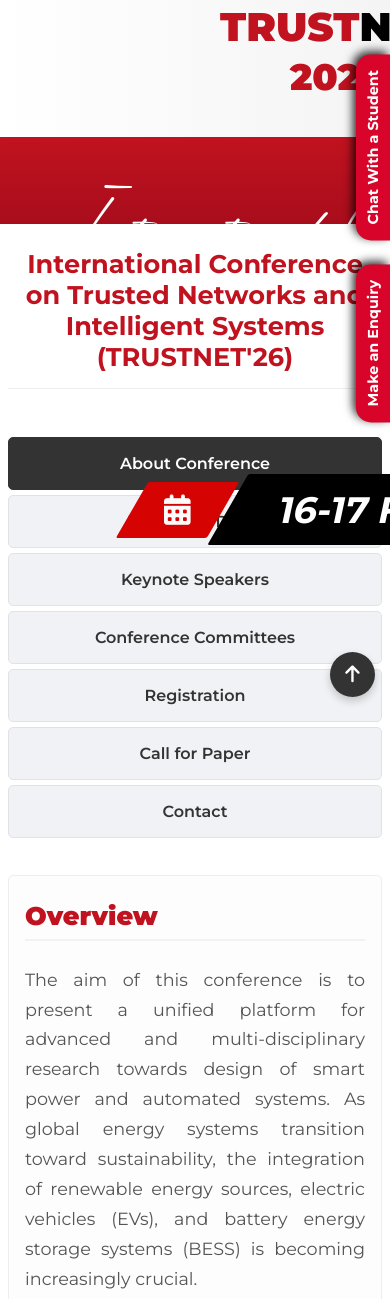
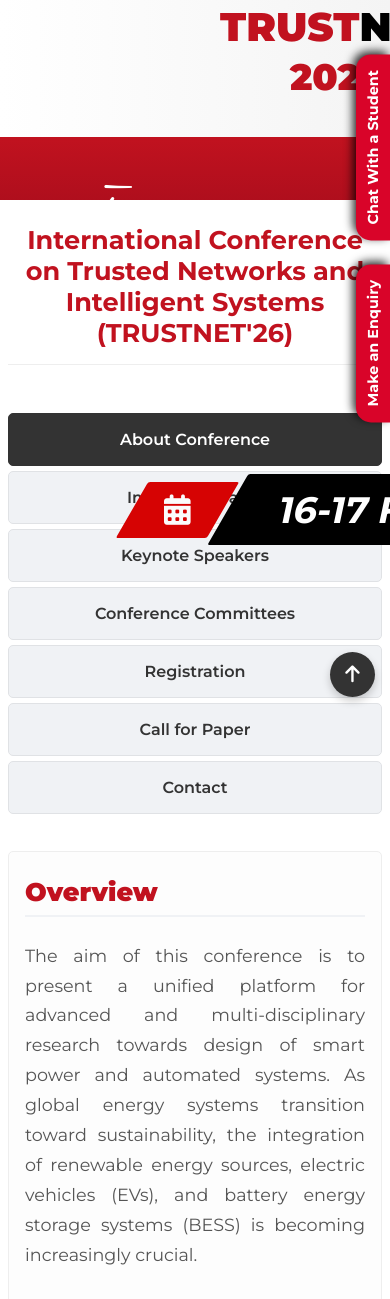
Before and after one commit to Prasoonm11/website-replication-II, a Flask app: page / in a window 390 px wide; the page is wider, and only the part inside the window is pictured. Shown: the part 132-1431 px from the top of that part. Run offline with Flask 3, Linux system fonts and the light colour scheme; some web fonts are replaced.

Commit message:
Fix: Addition Mobile Layout 15

```diff
--- a/static/css/style.css
+++ b/static/css/style.css
@@ -1539,16 +1539,16 @@ body {
     /* === ORIENTATION-BASED MARGINS === */
     @media (orientation: portrait) {
         .main-content {
-            margin-top: -29rem !important; /* Your -10 value for Portrait */
-            padding-top: 1rem !important;
+            margin-top: -30rem !important; /* Your -10 value for Portrait */
+            padding-top: 0.5rem !important;
             margin-bottom: 0 !important;
             padding-bottom: 0 !important;
         }
     }
     @media (orientation: landscape) {
         .main-content {
-            margin-top: -19rem !important; /* Your -5 value for Landscape */
-            padding-top: 1rem !important;
+            margin-top: -20rem !important; /* Your -5 value for Landscape */
+            padding-top: 0.5rem !important;
             margin-bottom: 0 !important;
             padding-bottom: 0 !important;
         }
```
